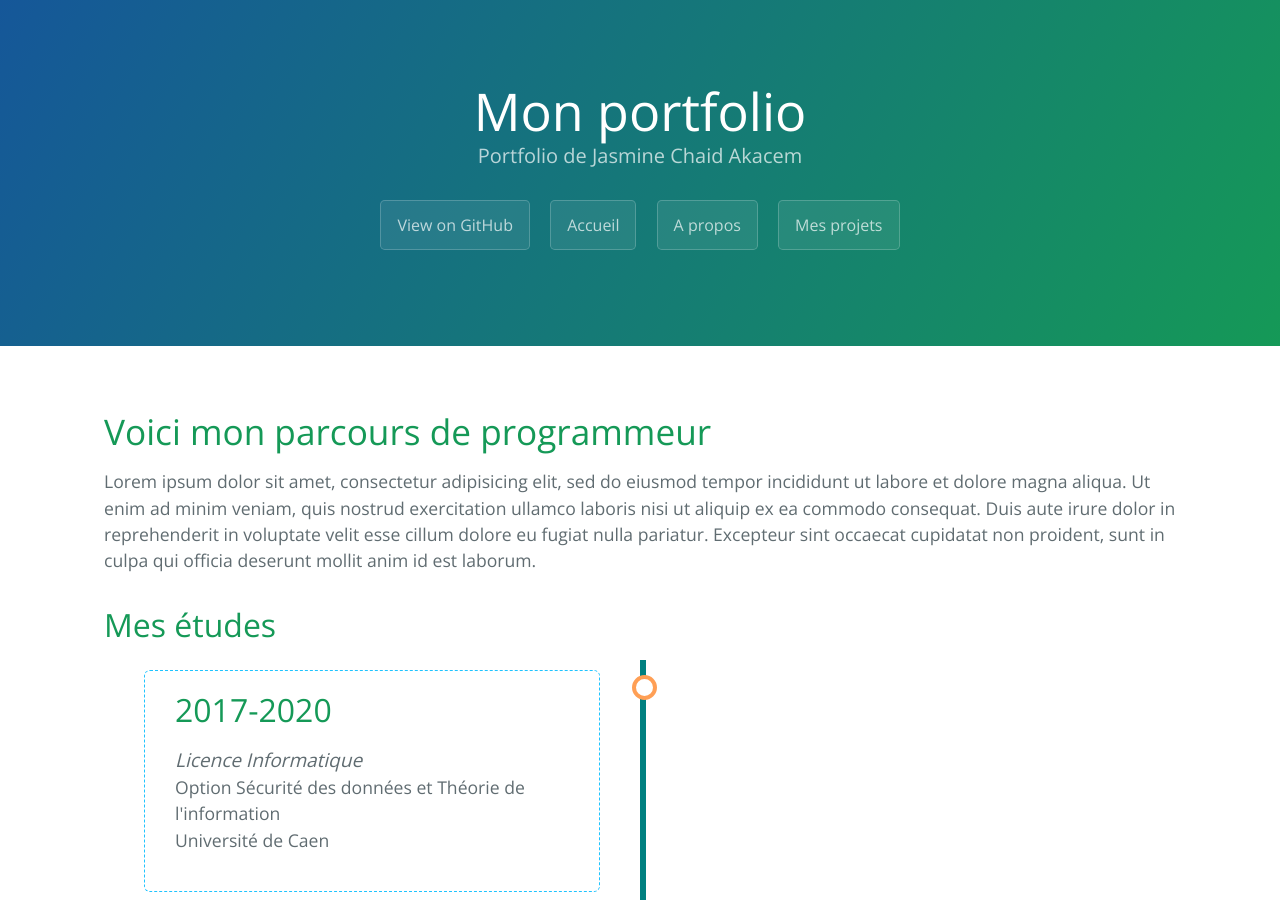
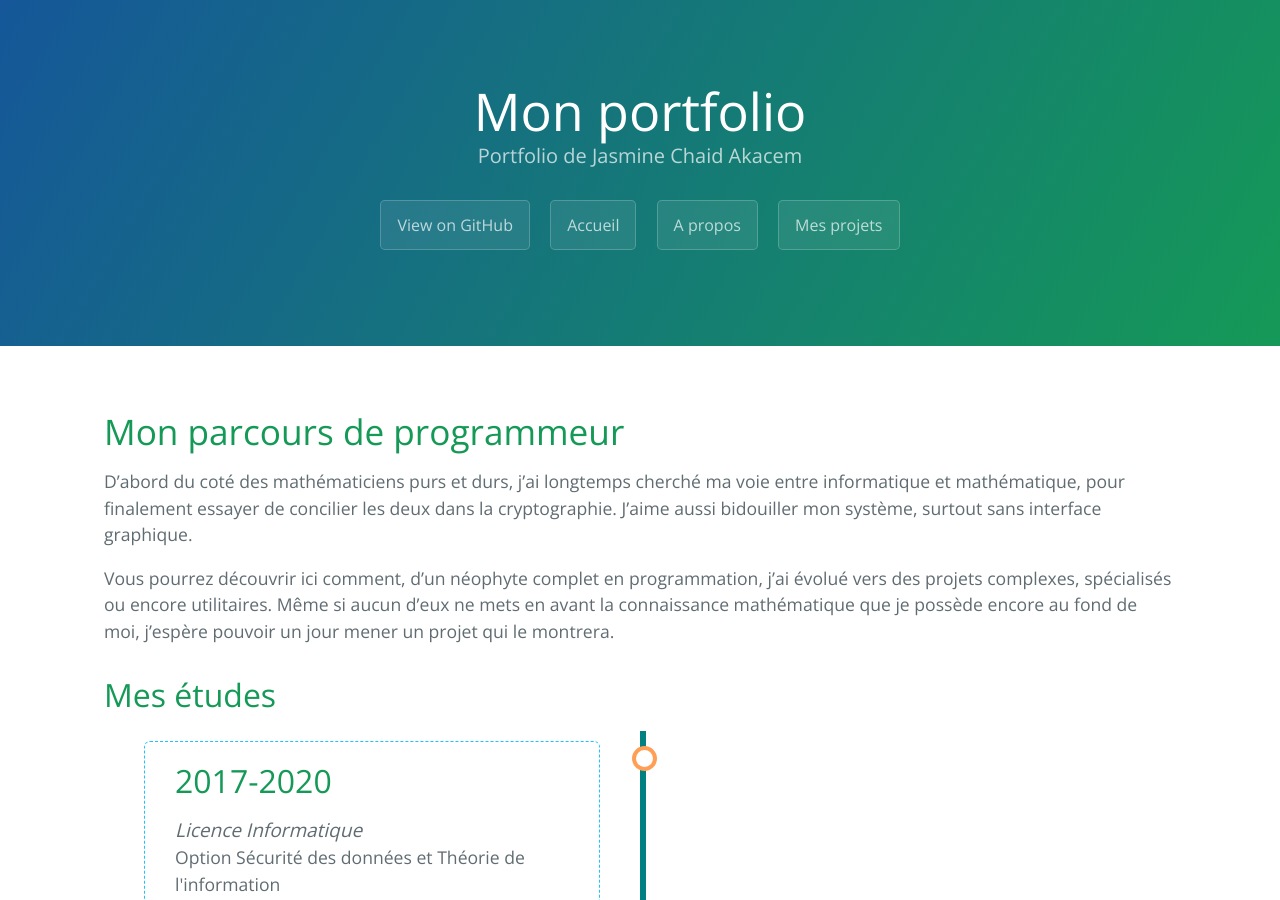
Before and after one commit to JasmineCA/JasmineCA.github.io, a Jekyll site: the page built from index.markdown, in a window 1280 px wide and 900 px high. Built offline with Jekyll 4.4.1, drawn with Linux system fonts in a browser that asks for light colours; nearby versions of some CDN libraries.

Commit message:
Added first paragraph

```diff
--- a/index.markdown
+++ b/index.markdown
@@ -8,9 +8,11 @@ layout: default
 <script src="//cdnjs.cloudflare.com/ajax/libs/highlight.js/10.0.3/highlight.min.js"></script>
 <script>hljs.initHighlightingOnLoad();</script>
 
-# Voici mon parcours de programmeur
+# Mon parcours de programmeur
 
-Lorem ipsum dolor sit amet, consectetur adipisicing elit, sed do eiusmod tempor incididunt ut labore et dolore magna aliqua. Ut enim ad minim veniam, quis nostrud exercitation ullamco laboris nisi ut aliquip ex ea commodo consequat. Duis aute irure dolor in reprehenderit in voluptate velit esse cillum dolore eu fugiat nulla pariatur. Excepteur sint occaecat cupidatat non proident, sunt in culpa qui officia deserunt mollit anim id est laborum.
+D'abord du coté des mathématiciens purs et durs, j'ai longtemps cherché ma voie entre informatique et mathématique, pour finalement essayer de concilier les deux dans la cryptographie. J'aime aussi bidouiller mon système, surtout sans interface graphique.
+
+Vous pourrez découvrir ici comment, d'un néophyte complet en programmation, j'ai évolué vers des projets complexes, spécialisés ou encore utilitaires. Même si aucun d'eux ne mets en avant la connaissance mathématique que je possède encore au fond de moi, j'espère pouvoir un jour mener un projet qui le montrera.
 
 ## Mes études
 
```
